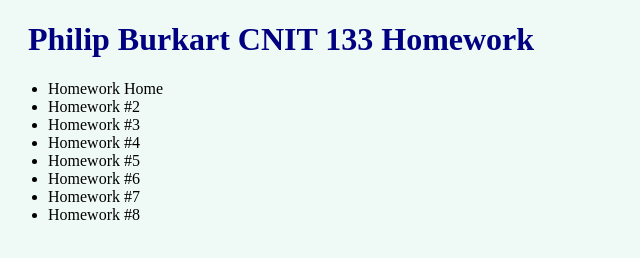
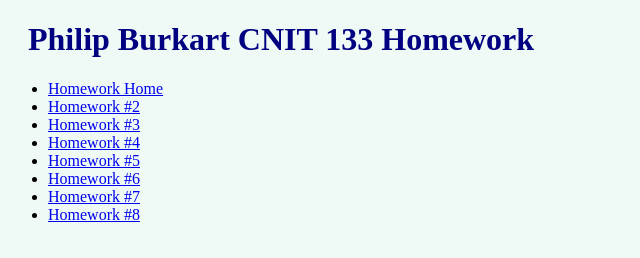
Before and after one commit to ionagael/CNIT133, a plain HTML site: page index.html in a window 1280 px wide. Shown: the whole page, without its empty margins (0-640 px from the left). Drawn offline with Linux system fonts and the light colour scheme.

Commit message:
Update mystyle.css

```diff
--- a/mystyle.css
+++ b/mystyle.css
@@ -6,8 +6,3 @@ h1{
 body{
   background-color:#effaf6
 }
-
-a, a:hover, a:focus, a:active {
-      text-decoration: none;
-      color: inherit;
- }
```
